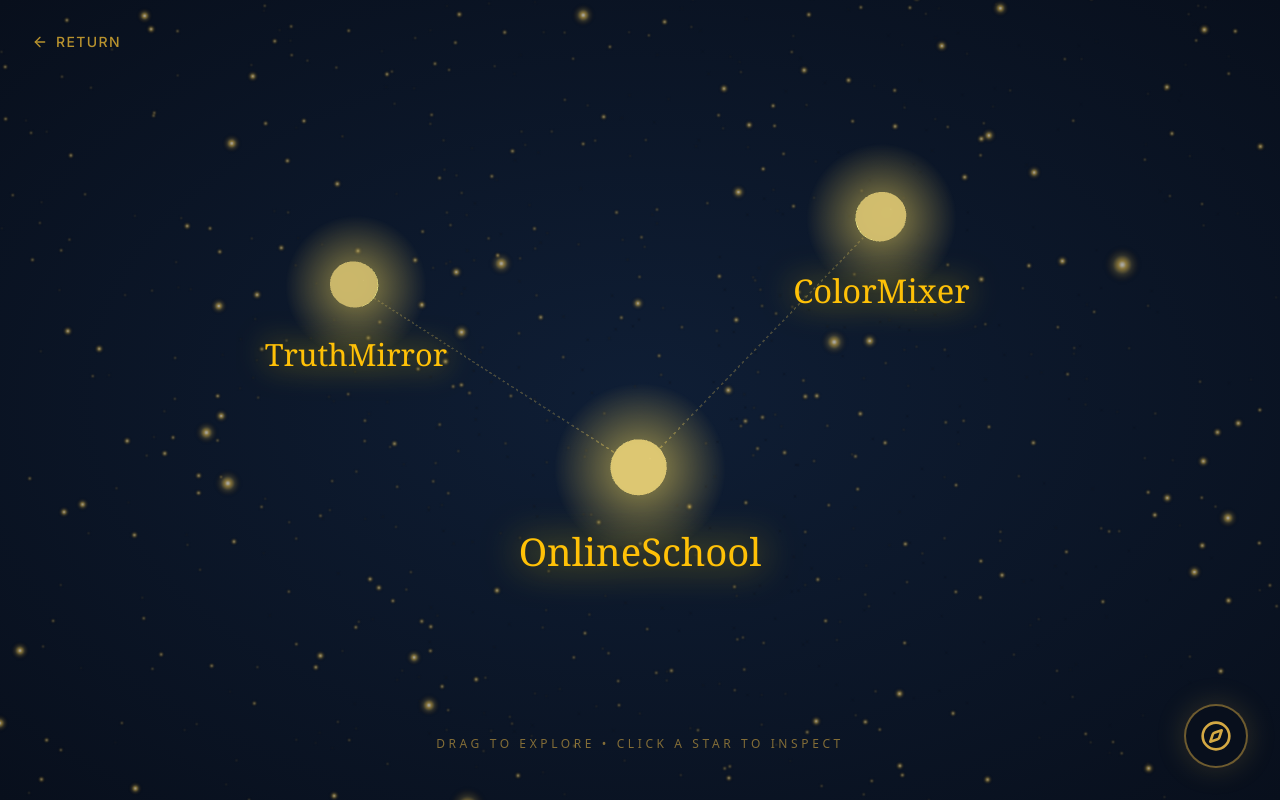
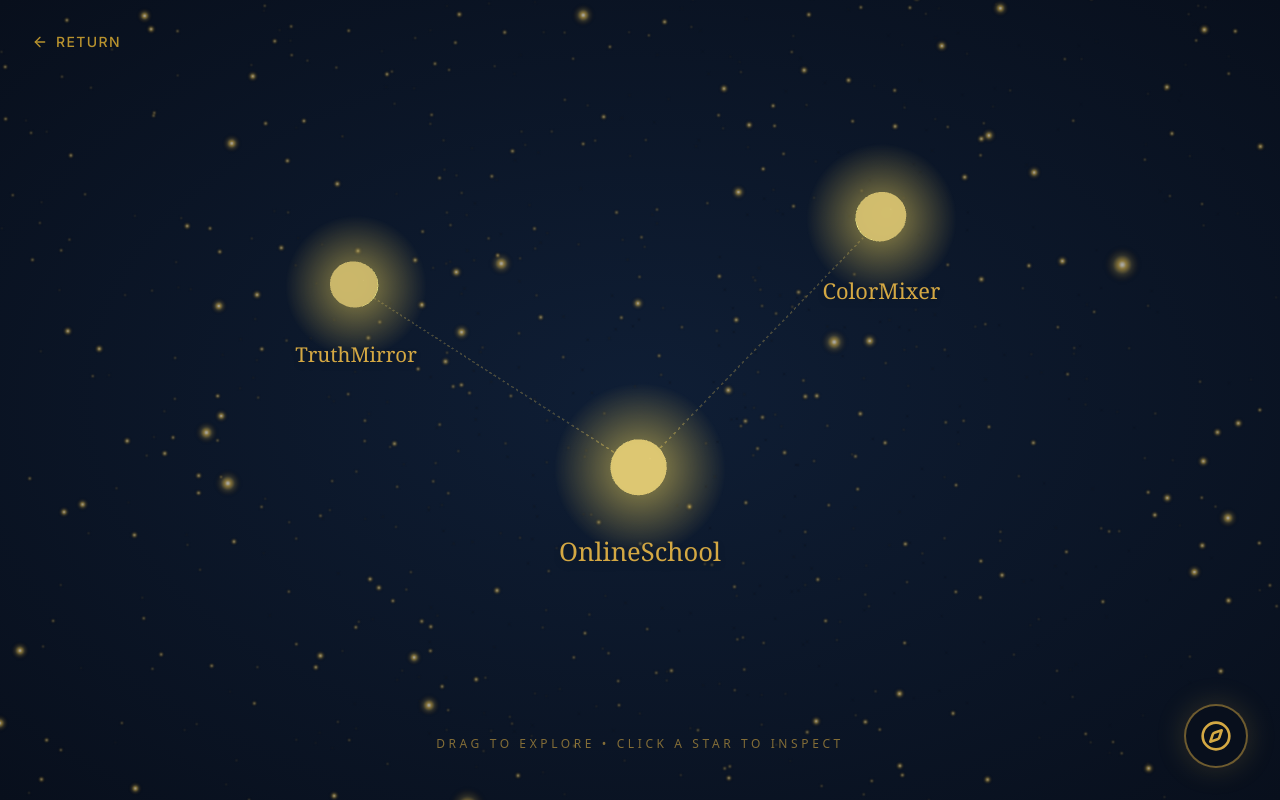
Before and after one commit to aarish-ai/aarish-personal-portfolio, a Next.js app: page /work in a window 1280 px wide. Built offline with nearby package versions, Linux system fonts and the light colour scheme.

Commit message:
Phase 6.2: Refine Typography and Interaction State

```diff
--- a/src/components/ConstellationCanvas.tsx
+++ b/src/components/ConstellationCanvas.tsx
@@ -30,11 +30,13 @@ function ConstellationNode({
   position,
   project,
   isActive,
+  anyActive,
   onClick
 }: {
   position: [number, number, number];
   project: Project;
   isActive: boolean;
+  anyActive: boolean;
   onClick: () => void;
 }) {
   const [hovered, setHovered] = useState(false);
@@ -94,8 +96,8 @@ function ConstellationNode({
 
       {/* Floating HTML Label */}
       <Html distanceFactor={15} center position={[0, -1.2, 0]} zIndexRange={[100, 0]}>
-        <div className={`transition-all duration-500 flex flex-col items-center pointer-events-none ${isActive ? 'opacity-0' : 'opacity-100'}`}>
-          <h3 className={`font-serif whitespace-nowrap drop-shadow-[0_0_15px_rgba(255,215,0,0.8)] transition-all duration-300 ${hovered ? 'text-4xl text-[#FFEDA0]' : 'text-3xl text-[#FFC107]'}`}>
+        <div className={`transition-all duration-500 flex flex-col items-center pointer-events-none ${anyActive ? 'opacity-0' : 'opacity-100'}`}>
+          <h3 className={`font-serif whitespace-nowrap drop-shadow-md transition-all duration-300 ${hovered ? 'text-2xl text-[#FFEDA0]' : 'text-xl text-[#D4A843]'}`}>
             {project.name}
           </h3>
         </div>
@@ -177,6 +179,7 @@ function ConstellationScene({ projects, activeProject, setActiveProject }: { pro
             position={pos}
             project={project}
             isActive={activeProject?.id === project.id}
+            anyActive={activeProject !== null}
             onClick={() => setActiveProject(project)}
           />
         );
```
